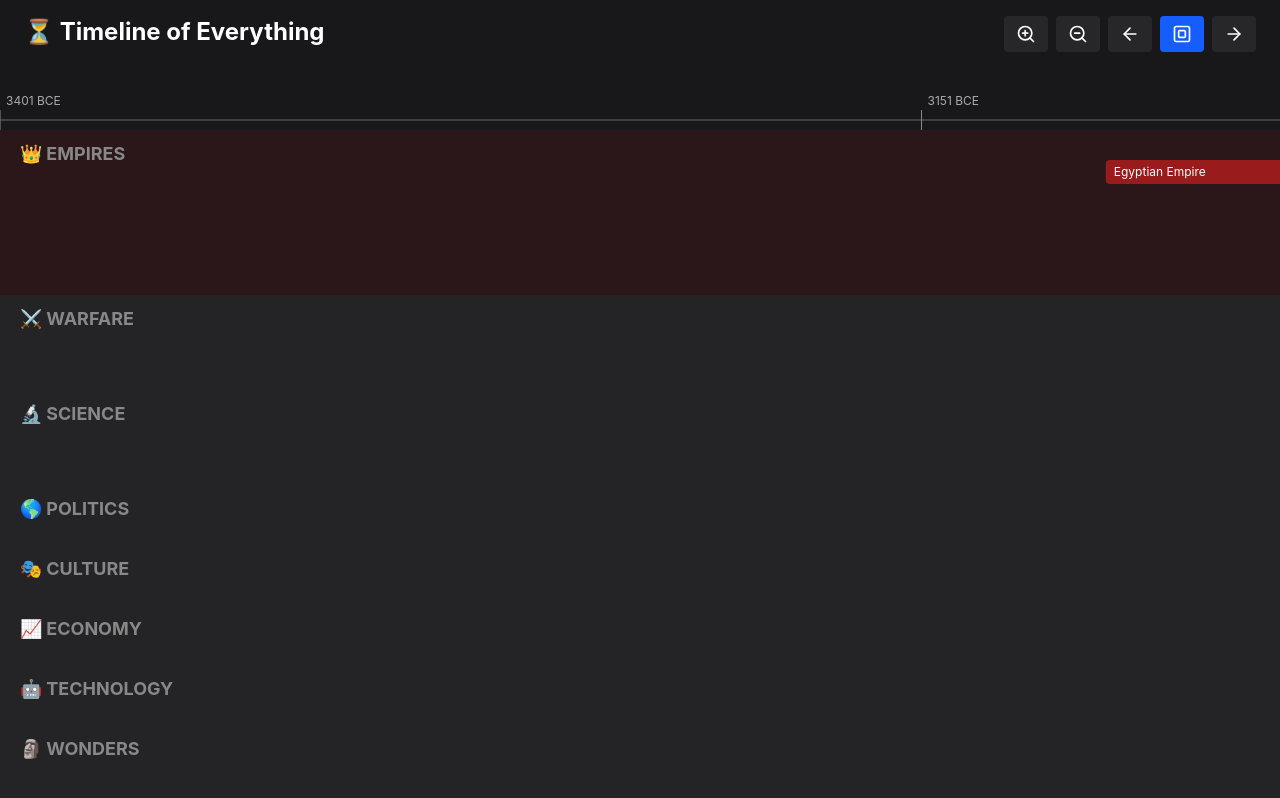
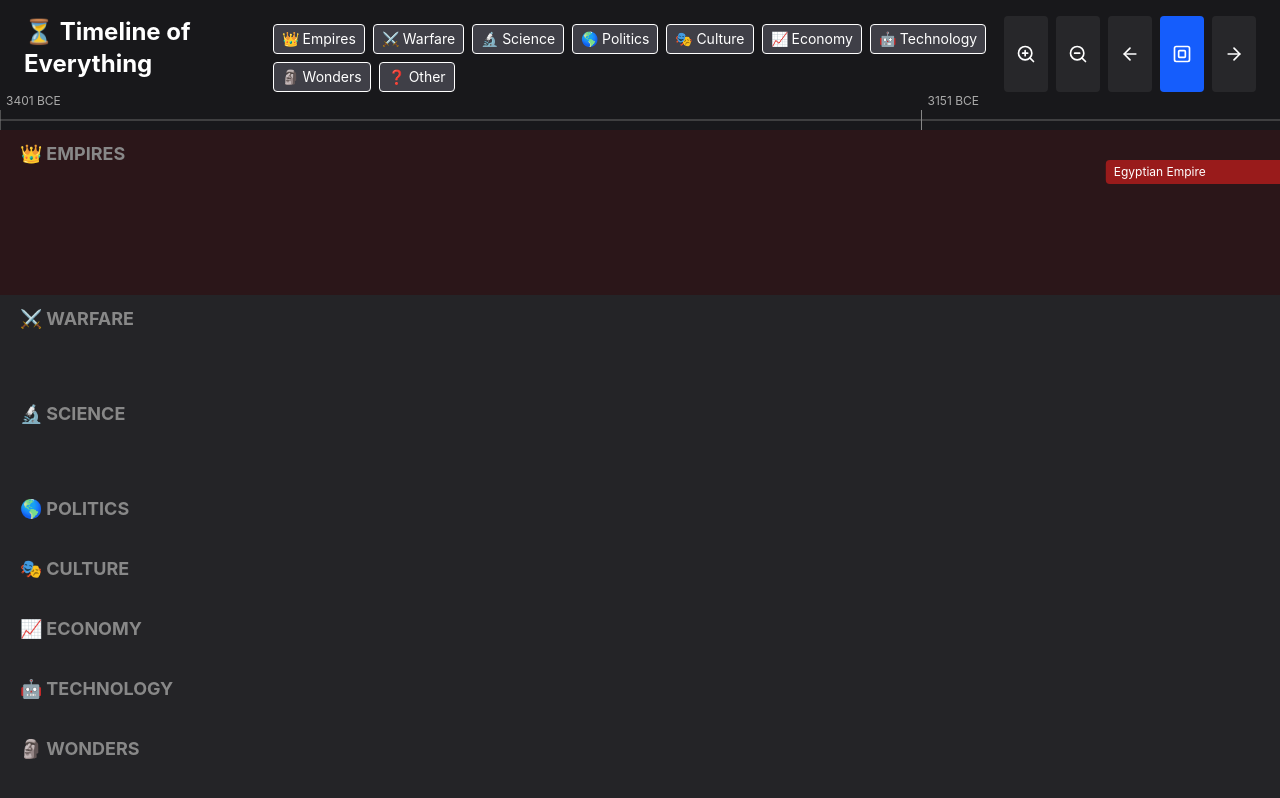
Before and after one commit to ionz149/timeline-of-everything, a React (Vite) app: page / in a window 1280 px wide. Built offline with nearby package versions, Linux system fonts and the light colour scheme.

Commit message:
adding filters

```diff
--- a/src/components/Timeline.tsx
+++ b/src/components/Timeline.tsx
@@ -14,7 +14,19 @@ export default function Timeline() {
   const svgRef = useRef<SVGSVGElement | null>(null);
   const [zoom, setZoom] = useState(1);
   const [panX, setPanX] = useState(0);
+
+  // =========================
+  // FILTERS
+  // =========================
+  const [visibleLanes, setVisibleLanes] = useState<string[]>(
+    lanes.map(lane => lane.id)
+  );
+
   const packed = packLaneEvents(events);
+
+  const visibleLaneDefinitions = lanes.filter(lane =>
+    visibleLanes.includes(lane.id)
+  );
 
   // =========================
   // LAYOUT CONFIG
@@ -25,7 +37,7 @@ export default function Timeline() {
   // number of rows per lane (from packing)
   const laneRowCounts: Record<string, number> = {};
 
-  lanes.forEach(lane => {
+  visibleLaneDefinitions.forEach(lane => {
     laneRowCounts[lane.id] = packed[lane.id]?.length ?? 0;
   });
 
@@ -35,7 +47,7 @@ export default function Timeline() {
 
   let currentY = 160;
 
-  lanes.forEach(lane => {
+  visibleLaneDefinitions.forEach(lane => {
     const rows = laneRowCounts[lane.id] ?? 0;
 
     const height = Math.max(
@@ -166,6 +178,31 @@ export default function Timeline() {
       {/* controls */}
       <div className="absolute top-4 left-0 z-10 flex justify-between gap-2 w-full px-6">
         <h1 className="text-white text-2xl font-bold">⏳ Timeline of Everything</h1>
+        <div className="flex flex-wrap gap-2 mt-2">
+          {lanes.map(lane => {
+            const active = visibleLanes.includes(lane.id);
+
+            return (
+              <button
+                key={lane.id}
+                onClick={() => {
+                  setVisibleLanes(prev =>
+                    prev.includes(lane.id)
+                      ? prev.filter(id => id !== lane.id)
+                      : [...prev, lane.id]
+                  );
+                }}
+                className={`px-2 py-1 rounded text-sm border ${
+                  active
+                    ? "bg-zinc-700 text-white"
+                    : "bg-zinc-900 text-zinc-500"
+                }`}
+              >
+                {lane.icon} {lane.label}
+              </button>
+            );
+          })}
+        </div>
         <div className="flex flex-row gap-2">
           <button onClick={() => setZoom(z => z * 1.2)} className="bg-zinc-800 text-white px-3 py-2 rounded"><ZoomIn size={20} color="white" strokeWidth={2} /><span className="sr-only">Zoom In</span></button>
           <button onClick={() => setZoom(z => z / 1.2)} className="bg-zinc-800 text-white px-3 py-2 rounded"><ZoomOut size={20} color="white" strokeWidth={2} /><span className="sr-only">Zoom Out</span></button>
@@ -184,7 +221,7 @@ export default function Timeline() {
         onMouseUp={handleMouseUp}
         onMouseLeave={handleMouseUp}
         width={VIEWPORT_WIDTH}
-        height={window.innerHeight}
+        height="100%"
         className={`w-full h-full bg-zinc-900 ${isDragging ? "cursor-grabbing" : "cursor-grab"}`}
       >
         <g transform={`translate(${panX},0)`}>
@@ -221,7 +258,7 @@ export default function Timeline() {
           })}
 
           {/* LANES */}
-          {lanes.map(lane => (
+          {visibleLaneDefinitions.map(lane => (
             <g key={lane.id}>
               <rect
                 x={axisStart}
@@ -245,7 +282,7 @@ export default function Timeline() {
           ))}
 
           {/* EVENTS */}
-          {lanes.map(lane => {
+          {visibleLaneDefinitions.map(lane => {
             const rows = packed[lane.id] ?? [];
 
             return rows.map((row, rowIndex) =>
```
